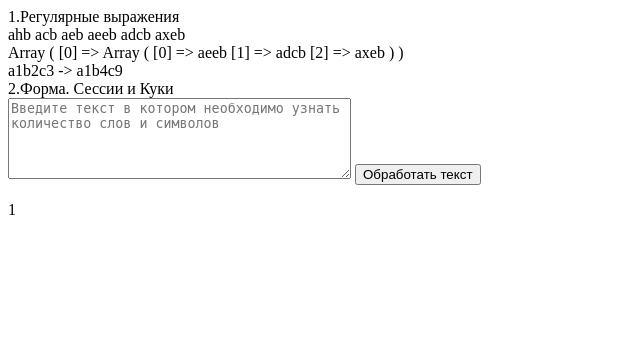
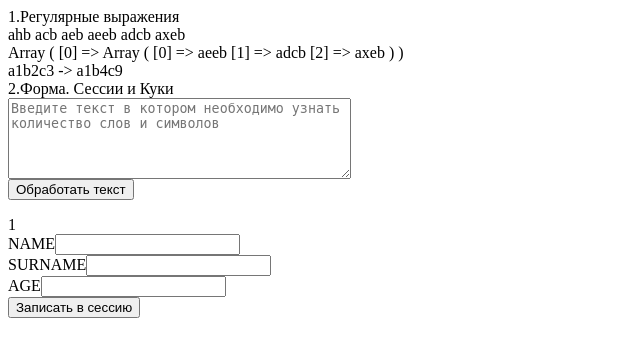
Before and after one commit to AGaziev/CleanCodeBulletinBoard, a PHP site: page / in a window 1280 px wide. Shown: the top 357 px of the page, without its empty margins (0-640 px from the left). Run offline with PHP 8.4, Linux system fonts and the light colour scheme; the visitor is signed in with stand-in values (Sample User, id 1); data that the repository does not hold is empty.

Commit message:
LAB3 form with 3 inputs(name surname age) + UserInfo page with session record

```diff
--- a/code/index.php
+++ b/code/index.php
@@ -48,7 +48,7 @@ echo "2.Форма. Сессии и Куки<br>";
         <label>
 <textarea name="textToParse"
           placeholder="Введите текст в котором необходимо узнать количество слов и символов"
-          rows="5" cols="40"></textarea>
+          rows="5" cols="40"></textarea><br>
         </label>
         <input type="submit" name="getWordsAndSyms" value="Обработать текст">
     </form>
@@ -67,4 +67,26 @@ if ($_POST['getWordsAndSyms']) {
     }
 }
 echo $_SESSION['textInfo'];
+/*На одной странице с помощью формы спросите упользователя фамилию, имя и возраст.
+Запишите эти данныев сессию.
+При заходе на другую страницу выведите этиданные на экран.*/
 ?>
+    <body>
+    <form method="POST">
+        <label>
+            NAME<input type="text" name="name" required><br>
+            SURNAME<input type="text" name="surname" required><br>
+            AGE<input type="number" name="age" required><br>
+            <input type="submit" value="Записать в сессию" name="sendToSession">
+        </label>
+    </form>
+    </body>
+<?php
+if ($_POST['sendToSession']) {
+    if ($_POST['name'] && $_POST['surname'] && $_POST['age']) {
+        $_SESSION['name'] = $_POST['name'];
+        $_SESSION['surname'] = $_POST['surname'];
+        $_SESSION['age'] = $_POST['age'];
+    }
+}
+?>
```
Also changed, not shown: code/UserInfo.php (added, +20 -0 lines). Lines whose indentation alone changed are shown as unchanged.
